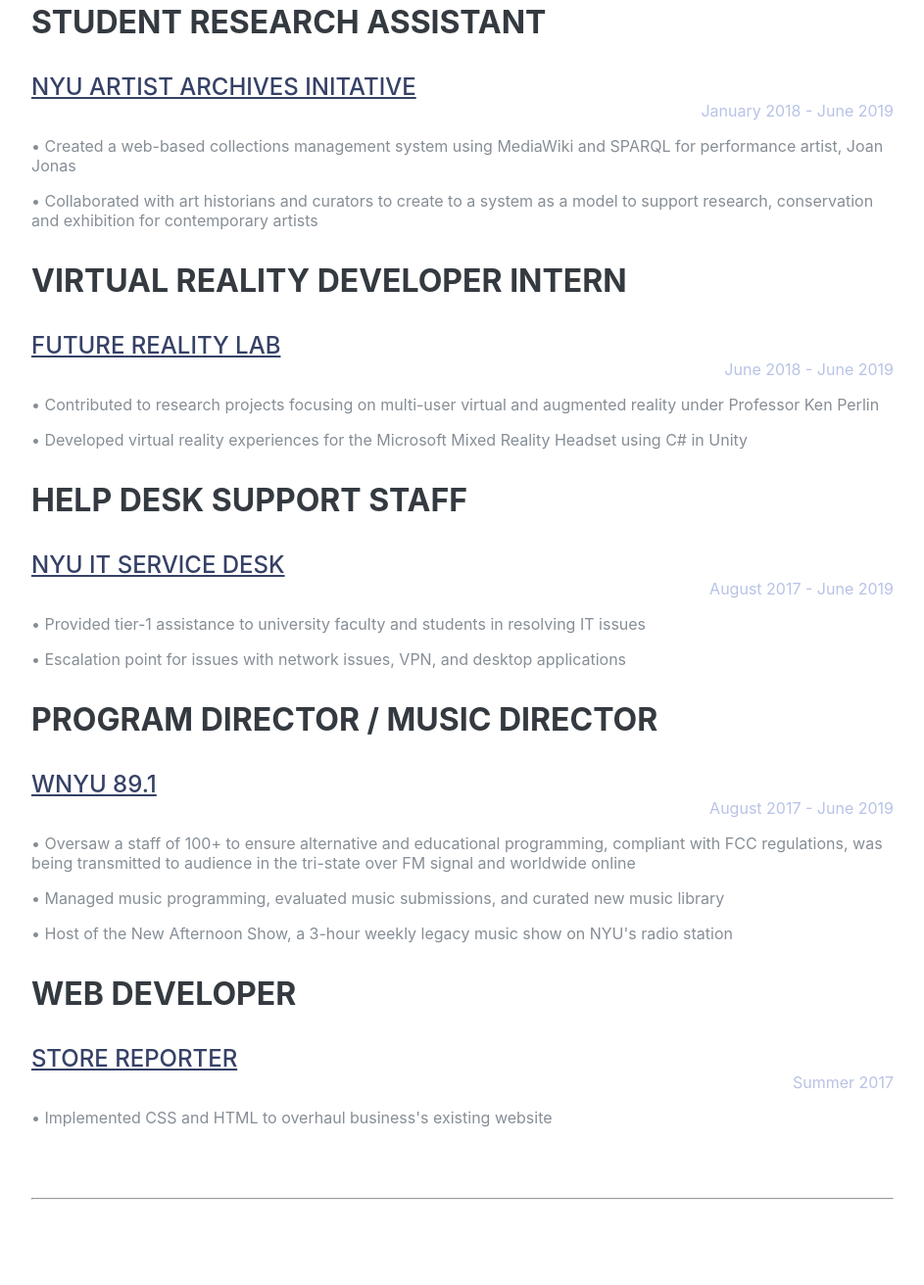
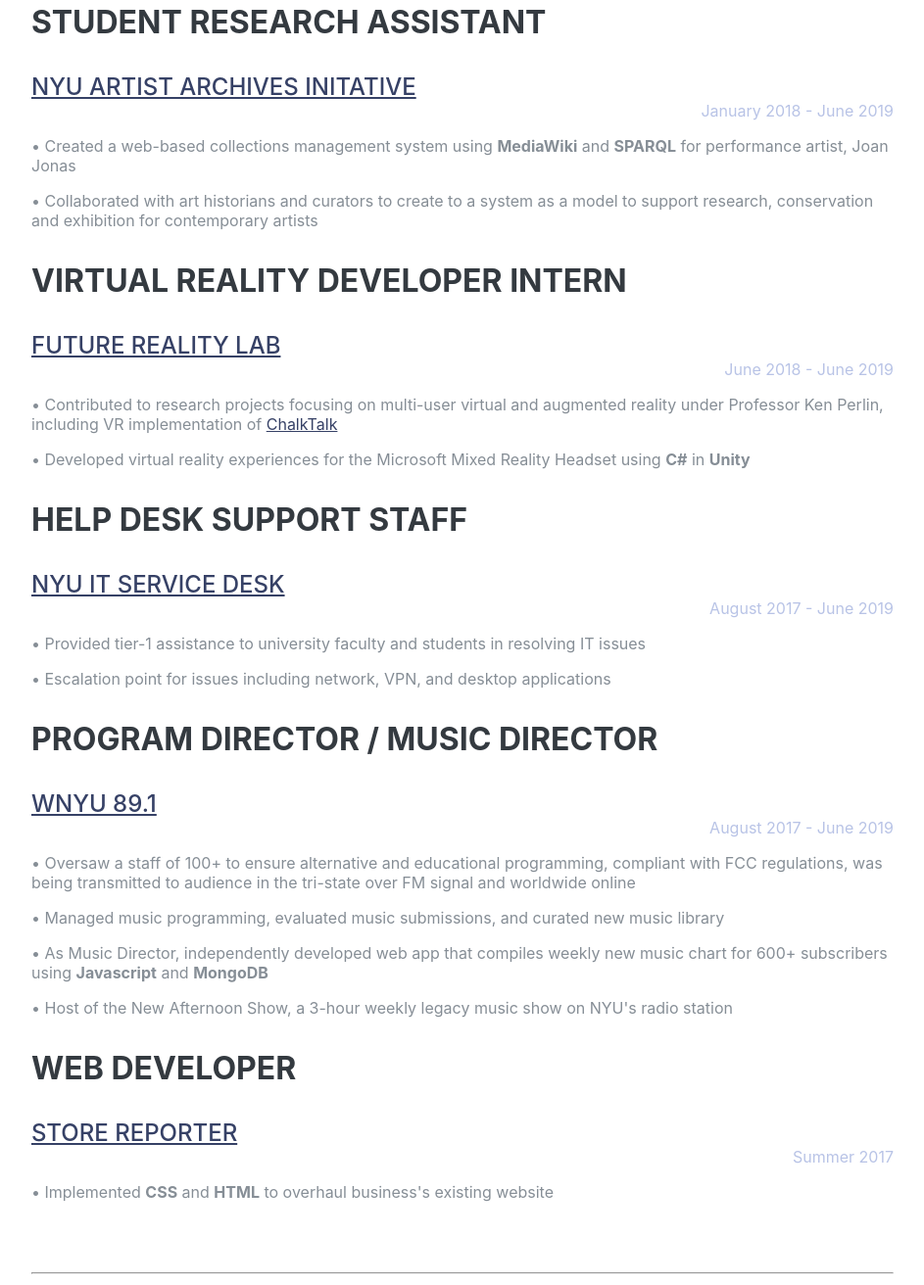
Before and after one commit to nesmabelkhodja/website, a website with bundled scripts: page index.html in a window 1280 px wide. Shown: the part 1128-2440 px from the top of the page at 98% size, without its empty margins (296-1239 px from the left). Built offline with nearby package versions, Linux system fonts and the light colour scheme; a web font is replaced by a local one.

Commit message:
added skills

```diff
--- a/index.html
+++ b/index.html
@@ -91,7 +91,7 @@
             <div class="resume-date text-md-right">
             <span class="text-primary">January 2018 - June 2019</span>
           </div>
-            <p>•  Created a web-based collections management system using MediaWiki and SPARQL for performance artist, Joan Jonas</p>
+            <p>•  Created a web-based collections management system using <b>MediaWiki</b> and <b>SPARQL</b> for performance artist, Joan Jonas</p>
           <p>• Collaborated with art historians and curators to create to a system as a model to support research, conservation and exhibition for contemporary artists</p>
           </div>
         </div>
@@ -103,7 +103,7 @@
             <div class="resume-date text-md-right">
             <span class="text-primary">June 2018 - June 2019</span>
           </div>
-            <p>•  Contributed to research projects focusing on multi-user virtual and augmented reality under Professor Ken Perlin</p><p>• Developed virtual reality experiences for the Microsoft Mixed Reality Headset using C# in Unity</p>
+            <p>•  Contributed to research projects focusing on multi-user virtual and augmented reality under Professor Ken Perlin, including VR implementation of <a href = "https://vimeo.com/232230096">ChalkTalk</a> </p><p>• Developed virtual reality experiences for the Microsoft Mixed Reality Headset using <b>C#</b> in <b>Unity</b></p>
           </div>
         </div>
 
@@ -114,7 +114,7 @@
             <div class="resume-date text-md-right">
             <span class="text-primary">August 2017 - June 2019</span>
           </div>
-            <p>•  Provided tier-1 assistance to university faculty and students in resolving IT issues</p><p>• Escalation point for issues with network issues, VPN, and desktop applications</p>
+            <p>•  Provided tier-1 assistance to university faculty and students in resolving IT issues</p><p>• Escalation point for issues including network, VPN, and desktop applications</p>
           </div>
         </div>
 
@@ -125,7 +125,7 @@
             <div class="resume-date text-md-right">
             <span class="text-primary">August 2017 - June 2019</span>
           </div>
-            <p>• Oversaw a staff of 100+ to ensure alternative and educational programming, compliant with FCC regulations, was being transmitted to audience in the tri-state over FM signal and worldwide online</p><p>• Managed music programming, evaluated music submissions, and curated new music library</p><p>• Host of the New Afternoon Show, a 3-hour weekly legacy music show on NYU's radio station</p>
+            <p>• Oversaw a staff of 100+ to ensure alternative and educational programming, compliant with FCC regulations, was being transmitted to audience in the tri-state over FM signal and worldwide online</p><p>• Managed music programming, evaluated music submissions, and curated new music library</p><p><p>• As Music Director, independently developed web app that compiles weekly new music chart for 600+ subscribers using <b>Javascript</b> and <b>MongoDB</b></p>• Host of the New Afternoon Show, a 3-hour weekly legacy music show on NYU's radio station</p>
           </div>
         </div>
 
@@ -136,7 +136,7 @@
             <div class="resume-date text-md-right">
             <span class="text-primary">Summer 2017</span>
           </div>
-            <p>•  Implemented CSS and HTML to overhaul business's existing website</p>
+            <p>•  Implemented <b>CSS</b> and <b>HTML</b> to overhaul business's existing website</p>
           </div>
         </div>
 
```
